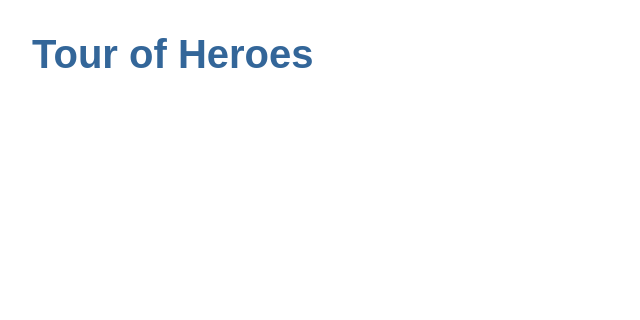
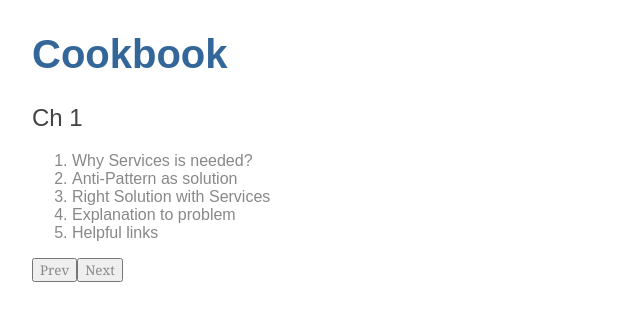
Before and after one commit to ahnjaeshin/SWPP-AngularTutorial, an Angular app: page / in a window 1280 px wide. Shown: the top 320 px of the page, without its empty margins (0-640 px from the left). Built offline with nearby package versions, Linux system fonts and the light colour scheme.

Commit message:
add introduction

```diff
--- a/src/app/app.component.html
+++ b/src/app/app.component.html
@@ -1 +1,12 @@
 <h1>{{title}}</h1>
+<h2>Ch {{chapter+1}}</h2>
+<ol>
+  <li *ngFor="let instruction of recipes$ | async">
+    {{instruction}}
+  </li>
+</ol>
+
+<span>
+  <button (click)="prevRecipe()">Prev</button>
+  <button (click)="nextRecipe()">Next</button>
+</span>
--- a/src/app/app.component.ts
+++ b/src/app/app.component.ts
@@ -1,10 +1,45 @@
-import { Component } from '@angular/core';
+import { Component, OnInit } from '@angular/core';
+import { Observable, BehaviorSubject } from 'rxjs';
+import { map, tap } from 'rxjs/operators';
+
+import { LearnService } from './learn.service';
 
 @Component({
   selector: 'app-root',
   templateUrl: './app.component.html',
   styleUrls: ['./app.component.css']
 })
-export class AppComponent {
-  title = 'Tour of Heroes';
+export class AppComponent implements OnInit {
+  title = 'Cookbook';
+
+  private chapter = 0;
+  private CHAPTERS = ['Services', 'Promise', 'Observable', 'HTTP'];
+
+  recipes = new BehaviorSubject<string>(this.CHAPTERS[this.chapter]);
+  recipes$: Observable<string[]>;
+
+  constructor(private learnService: LearnService) {}
+
+  ngOnInit() {
+    this.generateRecipe();
+
+  }
+
+  public generateRecipe(): void {
+    this.recipes$ = this.recipes.asObservable().pipe(
+      map(recipe => this.learnService.learnRecipe(recipe)),
+    );
+  }
+
+  public prevRecipe(): void {
+    this.chapter = (this.chapter === 0) ? this.CHAPTERS.length : this.chapter;
+    this.chapter--;
+    this.recipes.next(this.CHAPTERS[this.chapter]);
+  }
+
+  public nextRecipe(): void {
+    this.chapter++;
+    this.chapter = (this.chapter === this.CHAPTERS.length) ? 0 : this.chapter;
+    this.recipes.next(this.CHAPTERS[this.chapter]);
+  }
 }
--- /dev/null
+++ b/src/app/learn.service.ts
@@ -0,0 +1,20 @@
+import { Injectable } from '@angular/core';
+
+@Injectable({
+  providedIn: 'root'
+})
+export class LearnService {
+
+  constructor() { }
+
+  learnRecipe(recipe: string): string[] {
+    const instructions: string[] = [];
+    instructions.push(`Why ${recipe} is needed?`);
+    instructions.push(`Anti-Pattern as solution`);
+    instructions.push(`Right Solution with ${recipe}`);
+    instructions.push(`Explanation to problem`);
+    instructions.push(`Helpful links`);
+
+    return instructions;
+  }
+}
```
Also changed, not shown: 1 other file (tests, documents, lock files or other folders).
